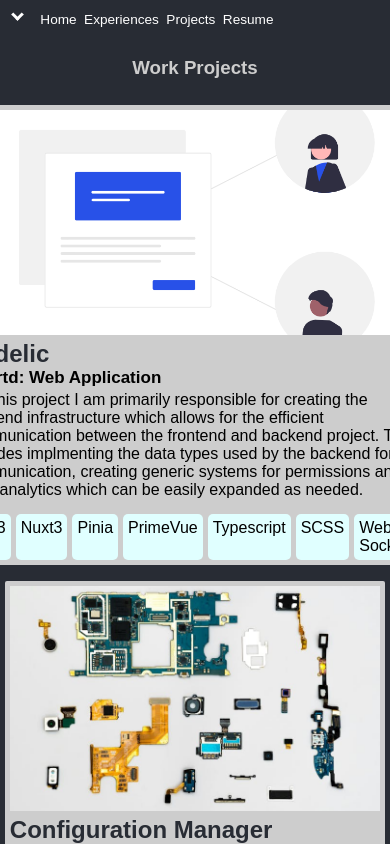
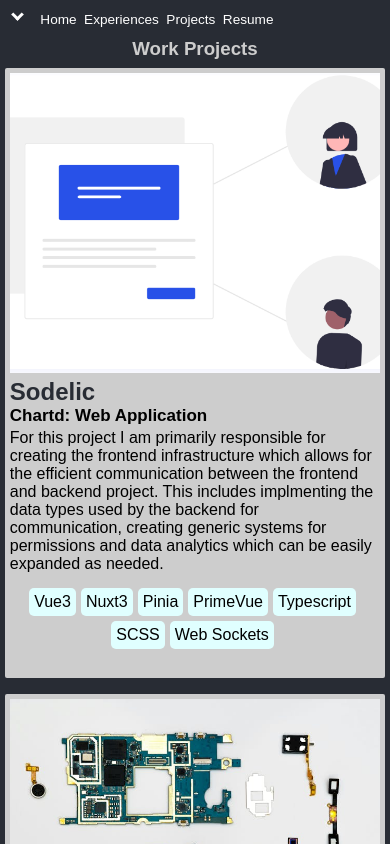
Before and after one commit to IainMcilveen/portfolio-v4, a Nuxt app: page /projects in a window 390 px wide. Built offline with nearby package versions, Linux system fonts and the light colour scheme.

Commit message:
fix sizing on mobile

```diff
--- a/components/Experience.vue
+++ b/components/Experience.vue
@@ -122,7 +122,7 @@
   height: 275px;
 }
 
-.Experience-Box.flipped{
+Experience-Box.flipped{
   flex-direction: row-reverse;
 
   .Experience-Image{
@@ -150,7 +150,7 @@
 
 @media screen and (max-width: 640px){
 
-  .Experience-Box{
+  .Experience-Box, .Experience-Box.flipped{
 
     width: 95vw;
     height: $mobile-height;
--- a/components/Project.vue
+++ b/components/Project.vue
@@ -41,7 +41,7 @@
   transition: 300ms ease all;
 
   width: 500px;
-  height: 450px;
+  height: 470px;
 
   background-color: $bgLight;
   border-radius: 2px;
@@ -97,12 +97,12 @@
 
 .Project-Box:hover{
   width: 505px;
-  height: 455px;
+  height: 475px;
   box-shadow: 0 5px 5px $bgMid;
 }
 
 @media screen and (max-width: 440px){
-  $mobile-height: 450px;
+  $mobile-height: 600px;
 
   .Project-Box{
     margin: 0.5em 0.3em 0.5em 0.3em;
@@ -119,6 +119,14 @@
     height: calc(#{$mobile-height} + 5px);
     box-shadow: 0 5px 5px $bgMid;
   }
+
+  .Project-Skills {
+    flex-wrap: wrap;
+
+    .skill {
+      margin-bottom: 5px;
+    }
+  }
 }
 
 </style>
--- a/pages/projects.vue
+++ b/pages/projects.vue
@@ -152,6 +152,10 @@
     color: $bgLight;
     width: 100vw;
     text-align: center;
+
+    h3 {
+      margin: 0;
+    }
   }
 
   .Projects-Container {
```
